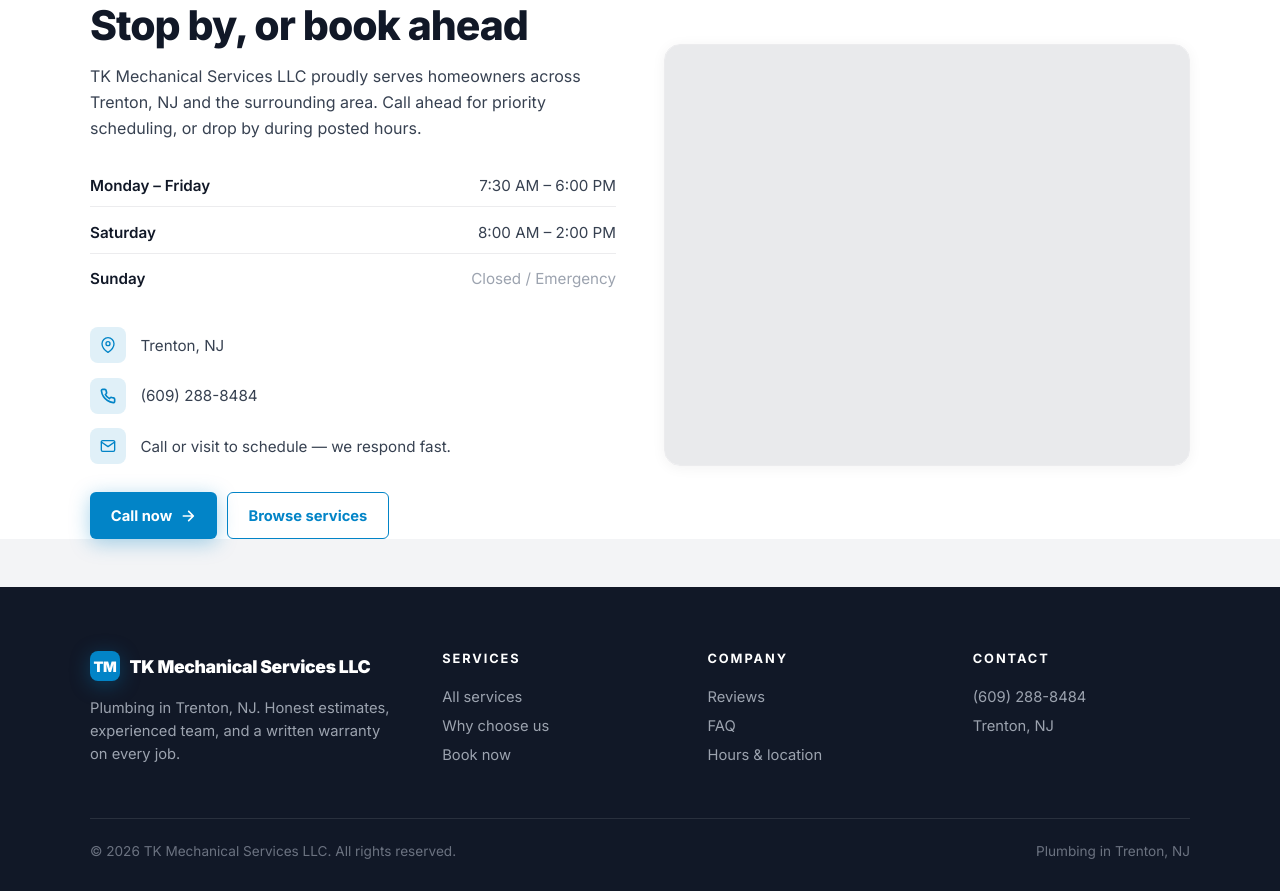
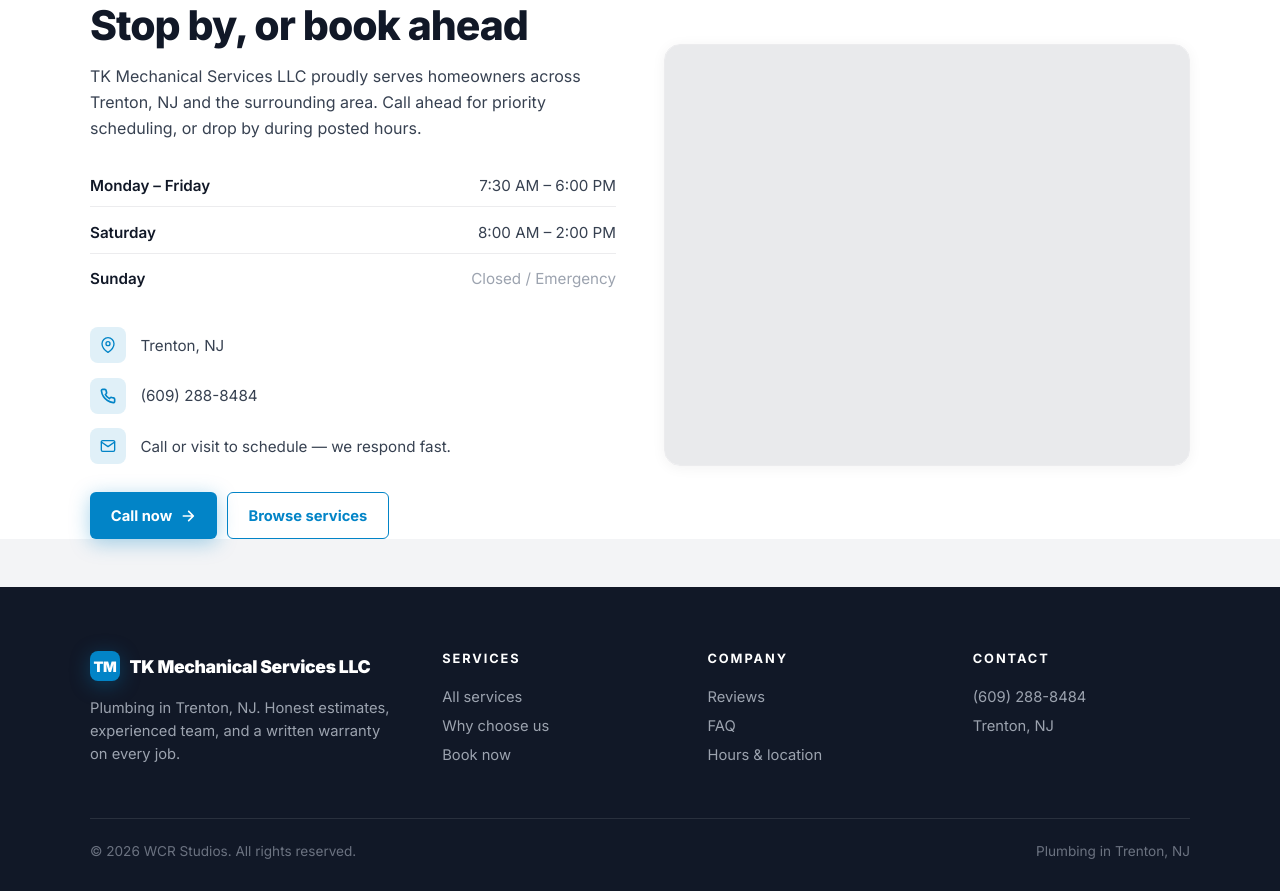
Before and after one commit to Wrenbjor/trades--tk-mechanical-services-llc, a plain HTML site: page index.html in a window 1280 px wide. Shown: the part 4723-5614 px from the top of the page. Drawn offline with nearby package versions, Linux system fonts and the light colour scheme; no server answers.

Commit message:
Update site

```diff
--- a/index.html
+++ b/index.html
@@ -605,7 +605,7 @@ footer{background:#111827;color:#cbd5d1;padding:4rem 2rem 2rem}
     </div>
   </div>
   <div class="foot-bottom">
-    <div>&copy; 2026 TK Mechanical Services LLC. All rights reserved.</div>
+    <div>&copy; 2026 WCR Studios. All rights reserved.</div>
     <div>Plumbing in Trenton, NJ</div>
   </div>
 </footer>
```
